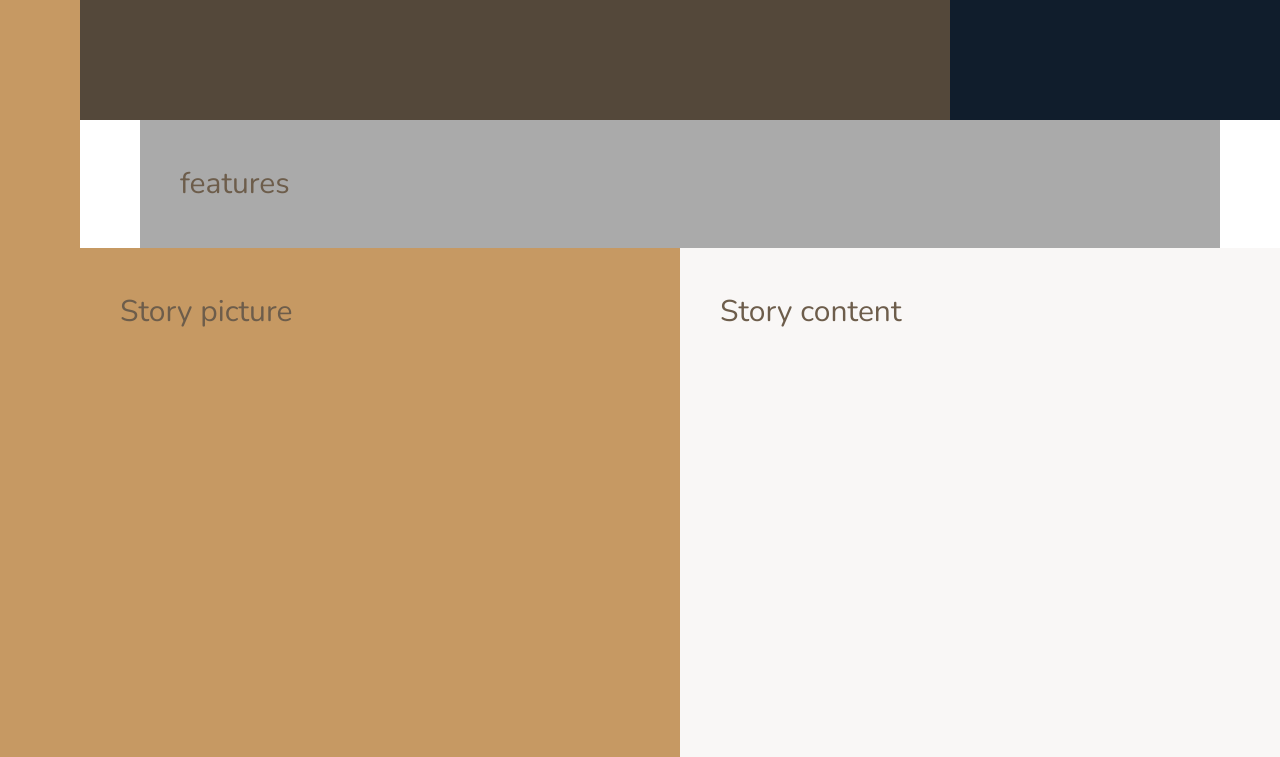
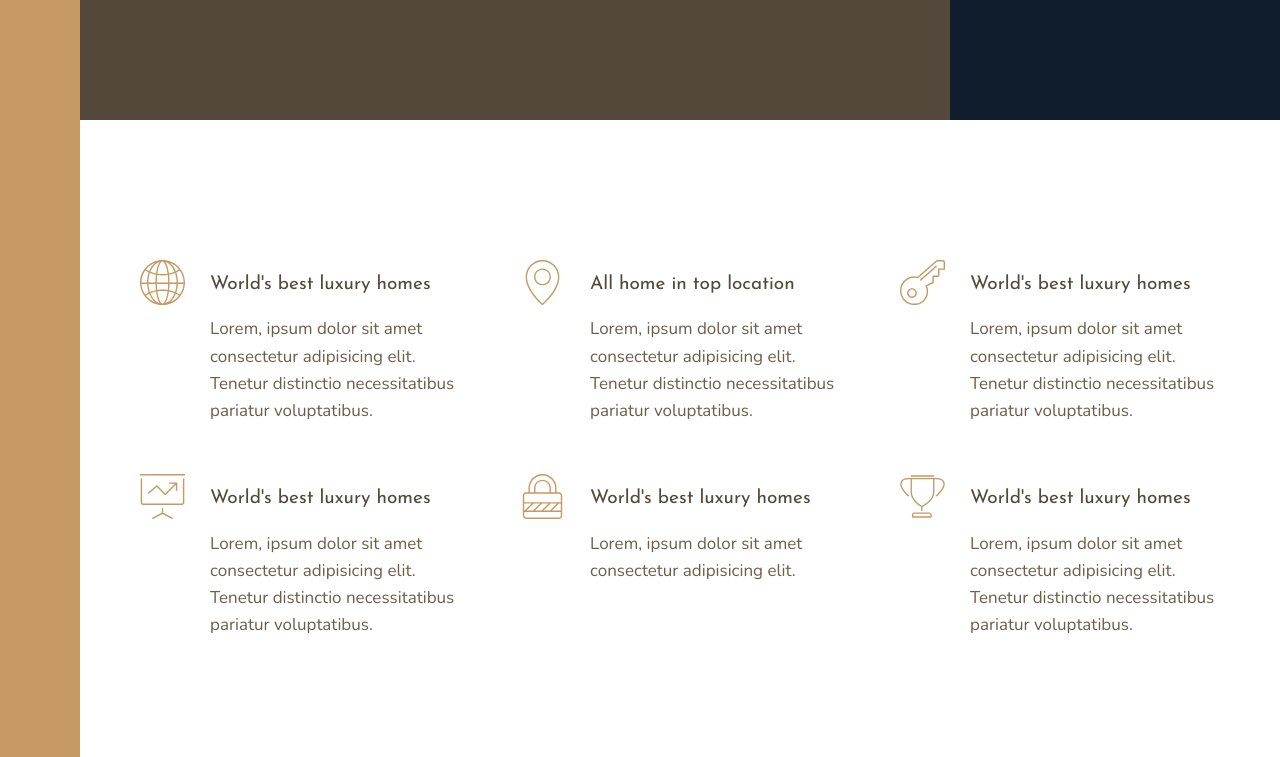
Before and after one commit to Learning-hands-on-repository/css_grid_project, a website: page index.html in a window 1280 px wide. Shown: the part 520-1277 px from the top of the page. Drawn offline with nearby package versions, Linux system fonts and the light colour scheme.

Commit message:
{features} [Nara] :lipstick: style: add features content

```diff
--- a/index.html
+++ b/index.html
@@ -20,7 +20,67 @@
 
     <div class="realtors">Top 3 realtors</div>
 
-    <section class="features">features</section>
+    <section class="features">
+      <div class="feature">
+        <svg class="feature__icon">
+          <use xlink:href="img/sprite.svg#icon-global"></use>
+        </svg>
+        <h4 class="heading-4 heading-4--dark">World's best luxury homes</h4>
+        <p class="feature__text">
+          Lorem, ipsum dolor sit amet consectetur adipisicing elit. Tenetur
+          distinctio necessitatibus pariatur voluptatibus.
+        </p>
+      </div>
+      <div class="feature">
+        <svg class="feature__icon">
+          <use xlink:href="img/sprite.svg#icon-map-pin"></use>
+        </svg>
+        <h4 class="heading-4 heading-4--dark">All home in top location</h4>
+        <p class="feature__text">
+          Lorem, ipsum dolor sit amet consectetur adipisicing elit. Tenetur
+          distinctio necessitatibus pariatur voluptatibus.
+        </p>
+      </div>
+      <div class="feature">
+        <svg class="feature__icon">
+          <use xlink:href="img/sprite.svg#icon-key"></use>
+        </svg>
+        <h4 class="heading-4 heading-4--dark">World's best luxury homes</h4>
+        <p class="feature__text">
+          Lorem, ipsum dolor sit amet consectetur adipisicing elit. Tenetur
+          distinctio necessitatibus pariatur voluptatibus.
+        </p>
+      </div>
+      <div class="feature">
+        <svg class="feature__icon">
+          <use xlink:href="img/sprite.svg#icon-presentation"></use>
+        </svg>
+        <h4 class="heading-4 heading-4--dark">World's best luxury homes</h4>
+        <p class="feature__text">
+          Lorem, ipsum dolor sit amet consectetur adipisicing elit. Tenetur
+          distinctio necessitatibus pariatur voluptatibus.
+        </p>
+      </div>
+      <div class="feature">
+        <svg class="feature__icon">
+          <use xlink:href="img/sprite.svg#icon-lock"></use>
+        </svg>
+        <h4 class="heading-4 heading-4--dark">World's best luxury homes</h4>
+        <p class="feature__text">
+          Lorem, ipsum dolor sit amet consectetur adipisicing elit.
+        </p>
+      </div>
+      <div class="feature">
+        <svg class="feature__icon">
+          <use xlink:href="img/sprite.svg#icon-trophy"></use>
+        </svg>
+        <h4 class="heading-4 heading-4--dark">World's best luxury homes</h4>
+        <p class="feature__text">
+          Lorem, ipsum dolor sit amet consectetur adipisicing elit. Tenetur
+          distinctio necessitatibus pariatur voluptatibus.
+        </p>
+      </div>
+    </section>
     <div class="story__picture">Story picture</div>
     <div class="story__content">Story content</div>
     <div class="home">Home</div>
--- a/sass/_base.scss
+++ b/sass/_base.scss
@@ -38,14 +38,7 @@ body {
   display: grid;
   grid-template-rows: 80vh min-content 40vw repeat(3, min-content);
   grid-template-columns:
-    [sidebar-start] 8rem [sidebar-end fullbleed-start] minmax(
-      6rem,
-      1fr
-    ) [center-start] repeat(8, [col-start] minmax(min-content, 14rem) [col-end])
+    [sidebar-start] 8rem [sidebar-end fullbleed-start] minmax(6rem, 1fr)
+    [center-start] repeat(8, [col-start] minmax(min-content, 14rem) [col-end])
     [center-end] minmax(6rem, 1fr) [fullbleed-end];
-
-  & > * {
-    padding: 40px;
-    font-size: 3rem;
-  }
 }
--- a/sass/_features.scss
+++ b/sass/_features.scss
@@ -1,4 +1,31 @@
 .features {
-  background-color: $color-grey-light-2;
   grid-column: center-start / center-end;
+
+  margin: 15rem 0;
+
+  display: grid;
+  grid-template-columns: repeat(auto-fit, minmax(25rem, 1fr));
+  grid-gap: 6rem;
+
+  align-items: start;
 }
+
+.feature {
+  display: grid;
+  grid-template-columns: min-content 1fr;
+  grid-row-gap: 1.5rem;
+  grid-column-gap: 2.5rem;
+
+  &__icon {
+    fill: $color-primary;
+    width: 4.5rem;
+    height: 4.5rem;
+
+    grid-row: 1 / span 2;
+    transform: translateY(-1rem);
+  }
+
+  &__text {
+    font-size: 1.7rem;
+  }
+}
--- a/sass/_typography.scss
+++ b/sass/_typography.scss
@@ -0,0 +1,29 @@
+%heading {
+  font-family: $font-display;
+  font-weight: 400;
+}
+
+.heading-1 {
+  @extend %heading;
+}
+
+.heading-2 {
+  @extend %heading;
+}
+
+.heading-3 {
+  @extend %heading;
+}
+
+.heading-4 {
+  @extend %heading;
+  font-size: 1.9rem;
+
+  &--light {
+    color: $color-grey-light-1;
+  }
+
+  &--dark {
+    color: $color-grey-dark-1;
+  }
+}
```
Also changed, not shown: css/style.css.
